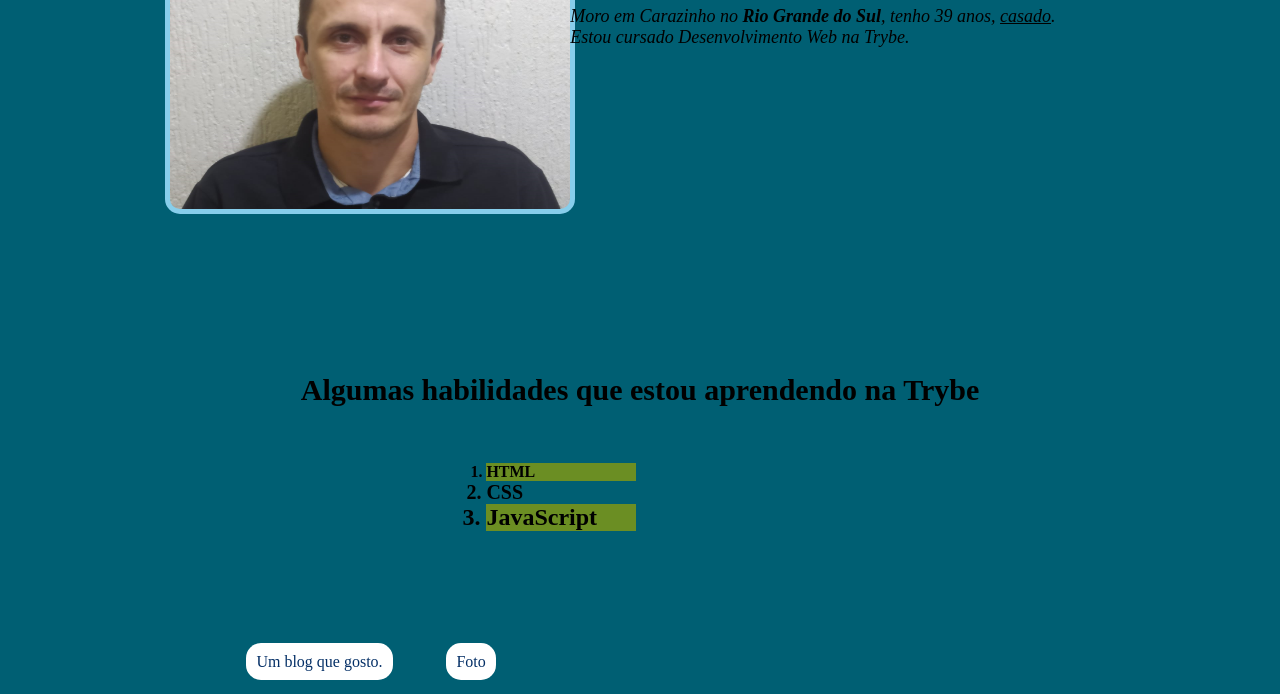
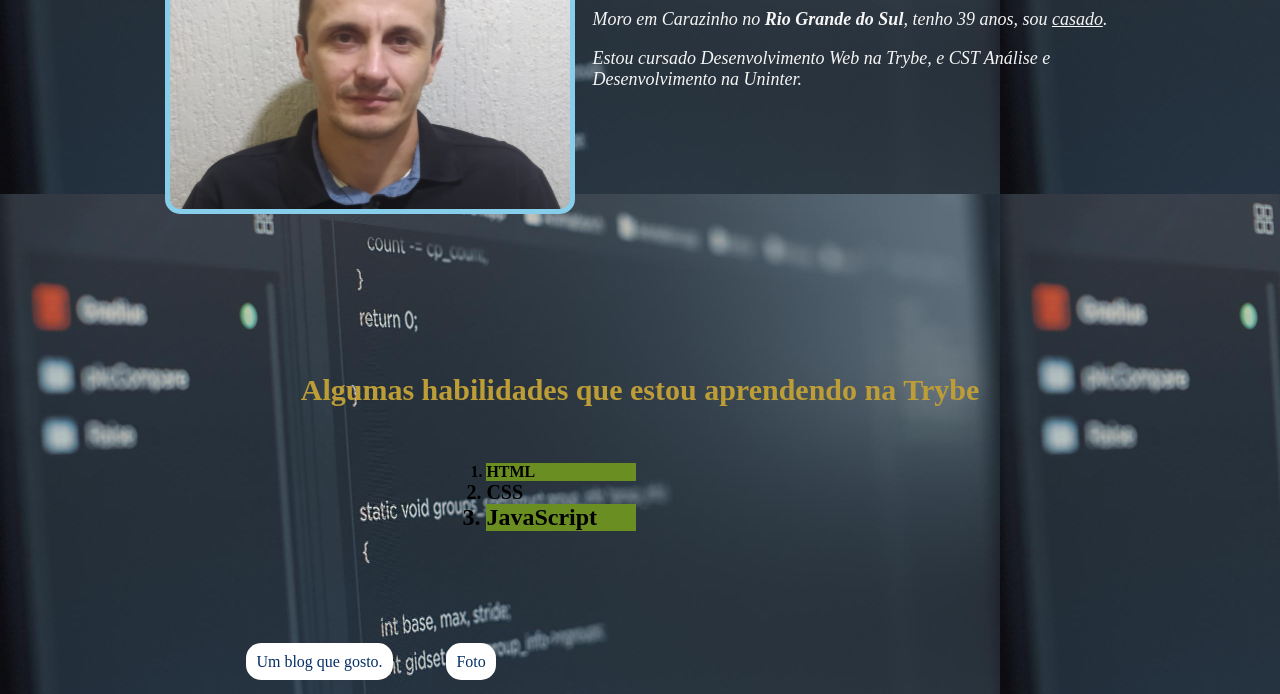
Before and after one commit to MarcioMaciejenski/MarcioMaciejenski.github.io, a plain HTML site: page index.html in a window 1280 px wide. Shown: the part 369-1063 px from the top of the page. Drawn offline with Linux system fonts and the light colour scheme.

Commit message:
Background-image, formatado títulos e parágrafos

```diff
--- a/index.html
+++ b/index.html
@@ -1,5 +1,4 @@
-<!DOCTYPE html>
-<html lang="pt-br">
+<!DOCTYPE html><html lang="pt-br">
 
 <head>
     <meta charset="UTF-8">
@@ -17,9 +16,8 @@
         <div class="div-imagem">
             <img id="foto" src="./IMG-20211220-WA0016.png" alt="Uma foto atualizada de Márcio Maciejenski da Silva">
             <h2>Um pouco sobre mim.</h2>
-            <p>Moro em Carazinho no <strong>Rio Grande do Sul</strong>, tenho 39 anos, <u> casado</u>. <br>Estou cursado
-                Desenvolvimento Web na Trybe.
-            </p>
+            <p>Moro em Carazinho no <strong>Rio Grande do Sul</strong>, tenho 39 anos, sou <u> casado</u>.</p>
+            <p>Estou cursado Desenvolvimento Web na Trybe, e CST Análise e Desenvolvimento na Uninter.</p>
         </div>
     </div>
 
--- a/style.css
+++ b/style.css
@@ -1,5 +1,5 @@
 body {
-    background-color: #005F73;
+    background-image:url('/image-background.jpg');
     padding: 3%;
 }
 
@@ -16,21 +16,22 @@ h2{
     font-family: 'Lucida Sans', 'Lucida Sans Regular', 'Lucida Grande', 'Lucida Sans Unicode', Geneva, Verdana, sans-serif;
     font-size: 30px;
     text-align: center;
+    color: skyblue;
 }
 
 h3{
     text-align: center;
     font-size: 30px;
     text-decoration: dotted;
+    color: rgb(189, 157, 54);
 }
 
-p {
+.div-imagem p {
     font-style: oblique;
     font-size: 18px;
-    position: absolute;
-    top: 34%;
-    right: 15%;
-
+    max-width: 90%;
+    margin-left: 45%;
+    color: whitesmoke;
 }
 
 .habilidade1 {
```
Also changed, not shown: image-background.jpg (added).
